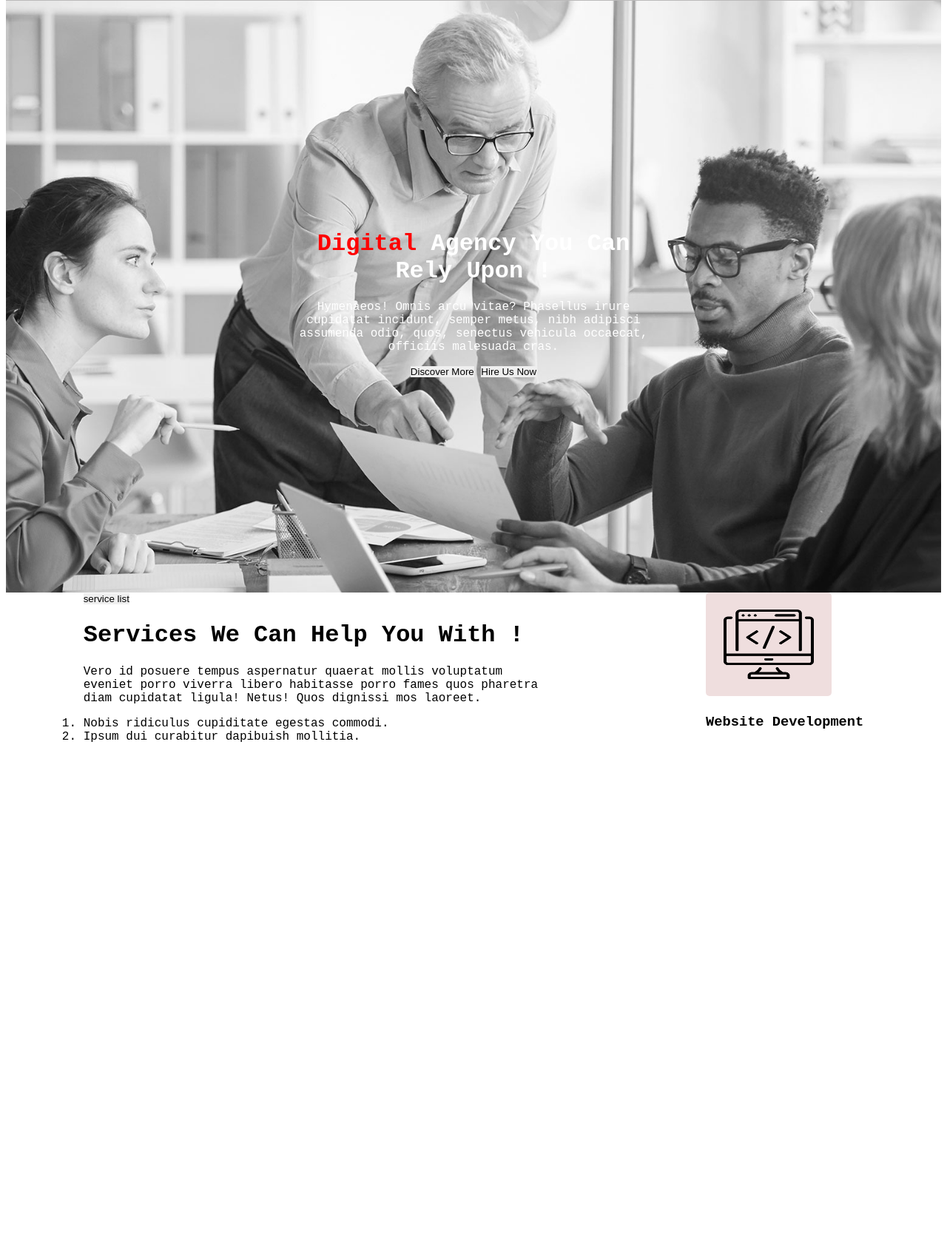
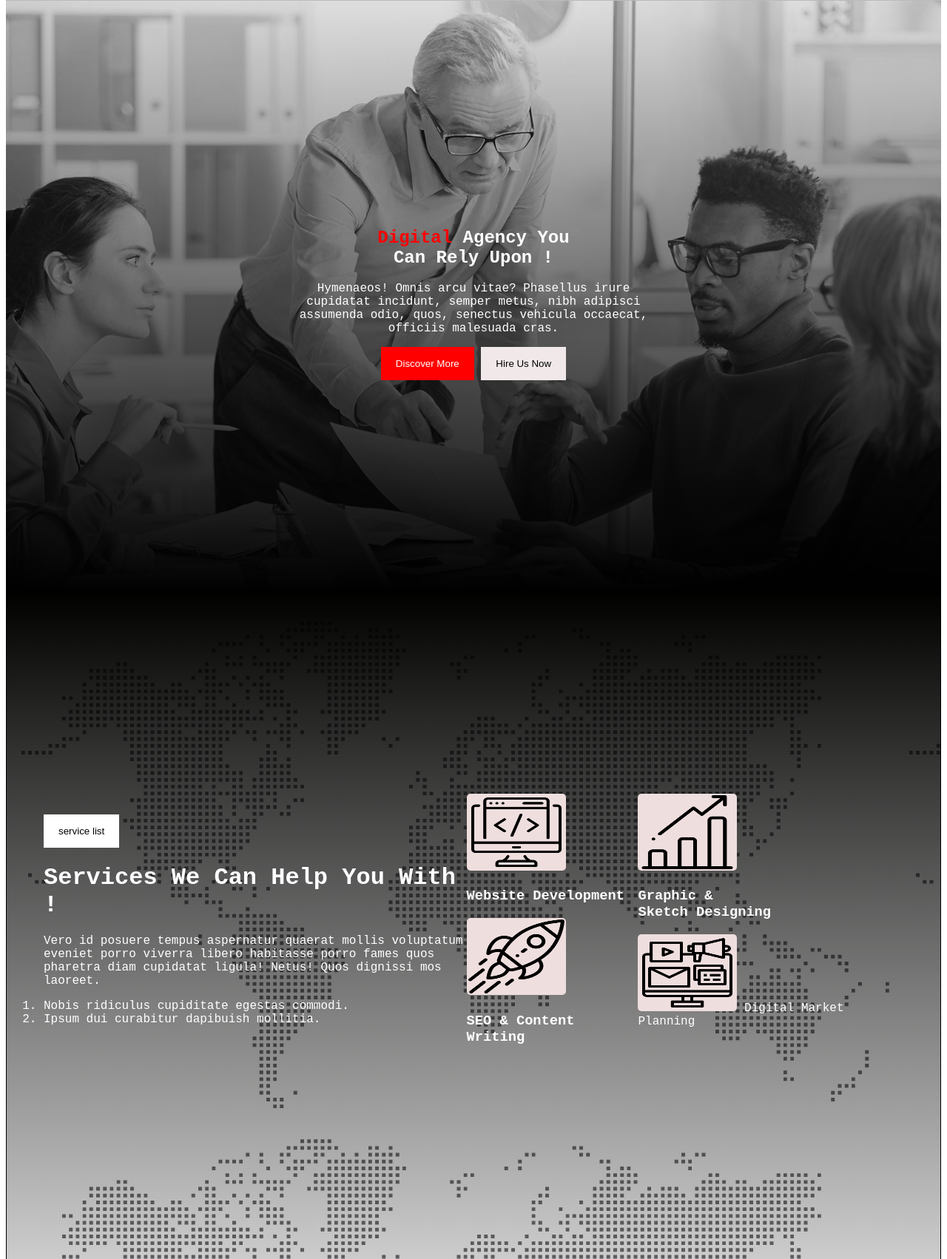
Before and after one commit to bnafak/digital-product, a plain HTML site: page index.html in a window 1280 px wide. Shown: the part 120-1822 px from the top of the page at 74% size. Before the commit the page ends 1149 px from the top, so only its background shows below. Drawn offline with Linux system fonts and the light colour scheme.

Commit message:
service section added

```diff
--- a/index.html
+++ b/index.html
@@ -12,6 +12,8 @@
 <body>
     <header>
         <nav>
+            <div class="menu-container">
+
                 <ul>
                     <li>
                         <p><span class="dtal">Digital</span></p>
@@ -25,24 +27,34 @@
                     <li> <a href=""></a> About</li>
                     <li> <a href=""></a> Contact</li>
                 </ul>
-        </nav>
-        <div class="banner-container">
-            <div class="banner-info">
-                <h1> <span class="dgtl">Digital</span> Agency You Can Rely Upon !</h1>
-                <p>Hymenaeos! Omnis arcu vitae? Phasellus irure cupidatat incidunt, semper metus, nibh adipisci
-                    assumenda odio, quos, senectus vehicula occaecat, officiis malesuada cras.</p>
-                <button>Discover More</button>
-                <button>Hire Us Now</button>
-            </div>
             </div>
 
 
-        <div class="service-container">
+            <div class="banner-container">
+                <div class="banner-info">
+                    <h1> <span class="dgtl">Digital</span> Agency You <br> Can Rely Upon !</h1>
+                    <p>Hymenaeos! Omnis arcu vitae? Phasellus irure cupidatat incidunt, semper metus, nibh adipisci
+                        assumenda odio, quos, senectus vehicula occaecat, officiis malesuada cras.</p>
+                    <button class="btn">Discover More</button>
+                    <button class="btn2">Hire Us Now</button>
+                </div>
+
+            </div>
+
+        </nav>
+
+
+    </header>
+
+    <main>
+        <div class=" service-container">
 
                         <div class="service-left-side">
-                <button>service list</button>
+                            <button class="btn3">service list</button>
                             <h1>Services We Can Help You With !</h1>
-                <p>Vero id posuere tempus aspernatur quaerat mollis voluptatum eveniet porro viverra libero habitasse porro fames quos pharetra diam cupidatat ligula! Netus! Quos dignissi mos laoreet.</p>
+                            <p class="service-description">Vero id posuere tempus aspernatur quaerat mollis voluptatum
+                                eveniet porro viverra libero habitasse porro fames quos pharetra diam cupidatat ligula!
+                                Netus! Quos dignissi mos laoreet.</p>
                             <ol>
                                 <li>Nobis ridiculus cupiditate egestas commodi.</li>
                                 <li>Ipsum dui curabitur dapibuish mollitia.</li>
@@ -55,19 +67,24 @@
                                 <div class="box">
                                     <img class="icon" src="asset/icons/coding.png" alt="">
                                     <h3>Website Development</h3>
+
+                                    <img class="icon" src="asset/icons/startup.png" alt="">
+                                    <h3>SEO & Content Writing</h3>
                                 </div>
+
+                                <div class="box">
+                                    <img class="icon" src="asset/icons/bar-chart.png" alt="">
+                                    <h3>Graphic & <br> Sketch Designing
+                                    </h3>
+
+                                    <img class="icon" src="asset/icons/digital-marketing.png" alt="">
+                                    Digital Market Planning</h3>
+
                                 </div>
 
                             </div>
 
                         </div>
-
-    </header>
-
-    <main>
-
-
-
     </main>
 </body>
 
--- a/style.css
+++ b/style.css
@@ -9,7 +9,7 @@ body{
     color: aqua;
 }
 
-nav {
+.menu-container {
     background-color:rgb(187, 186, 186);
     display: flex;
     justify-content: space-around;
@@ -18,15 +18,19 @@ nav {
     align-items: center;
     font-size: 20px;
   }
-nav > ul > li { display: flex;
+  .menu-container > ul > li { display: flex;
     margin-right: 30px;
 }
 
-nav > ul {
+.menu-container > ul {
     display: flex;
 }
 .dgtl{
     color:red;
+}
+.digital-info{
+    width: 50%;
+    margin: 0px, 20px, opx 0px;
 }
 .banner-info{
     color: white;
@@ -34,7 +38,9 @@ nav > ul {
 }
 .banner-container{
     height: 100vh;
-    background-image:url("asset/image/background.jpg");
+    background-image:url("asset/image/background.jpg"),
+    linear-gradient(rgba(0, 0, 0, .1), rgba(0, 0, 0, 4));
+    background-blend-mode:overlay;
     background-position: center;
     background-repeat: no-repeat;
     background-size: cover;
@@ -43,24 +49,50 @@ nav > ul {
     align-items: center;
     justify-content: space-around;
 }
+.btn{
+    background-color: red;
+    padding: 15px 20px;
+    color: white;
+}
+.btn2{
+    background-color: rgb(241, 233, 233);
+    padding: 15px 20px;
+    color:black;
+
+}
 
 .service-container{
-    /* background-image: url("asset/image/footer-bg.png"),
-    linear-gradient( rgba(0, 0, 0, 1), rgba(0, 0, 0, 1));
-    background-blend-mode:overlay; */
-        display: flex;
+    height: 100vh;
+    background-image: url("asset/image/footer-bg.png"),
+    linear-gradient(rgba(1, 1, 0, 4), rgba(1, 1, 1, .2));
+    background-blend-mode:overlay;
+    display: flex;
     justify-content: space-around;
-
+   align-items: center;
+   color: white;
+    padding: 50px;;
+    border: 1px solid black;
 }
 .service-left-side{
     width: 50%;
 }
+.service-right-side{
+    justify-content:space-between;
+}
+.btn3{
+    background-color:white;
+    color: black;
+    padding:15px 20px;
+}
 .icon{
     width: 130px;
     height: 100px;
-    padding: 20px;
+    padding: 2px;
     background-color: rgb(239, 222, 222);
     color:black;
     text-align: center;
     border-radius: 5px;
 }
+.all-box{display: flex;
+
+}
```
Lines whose indentation alone changed are shown as unchanged.
